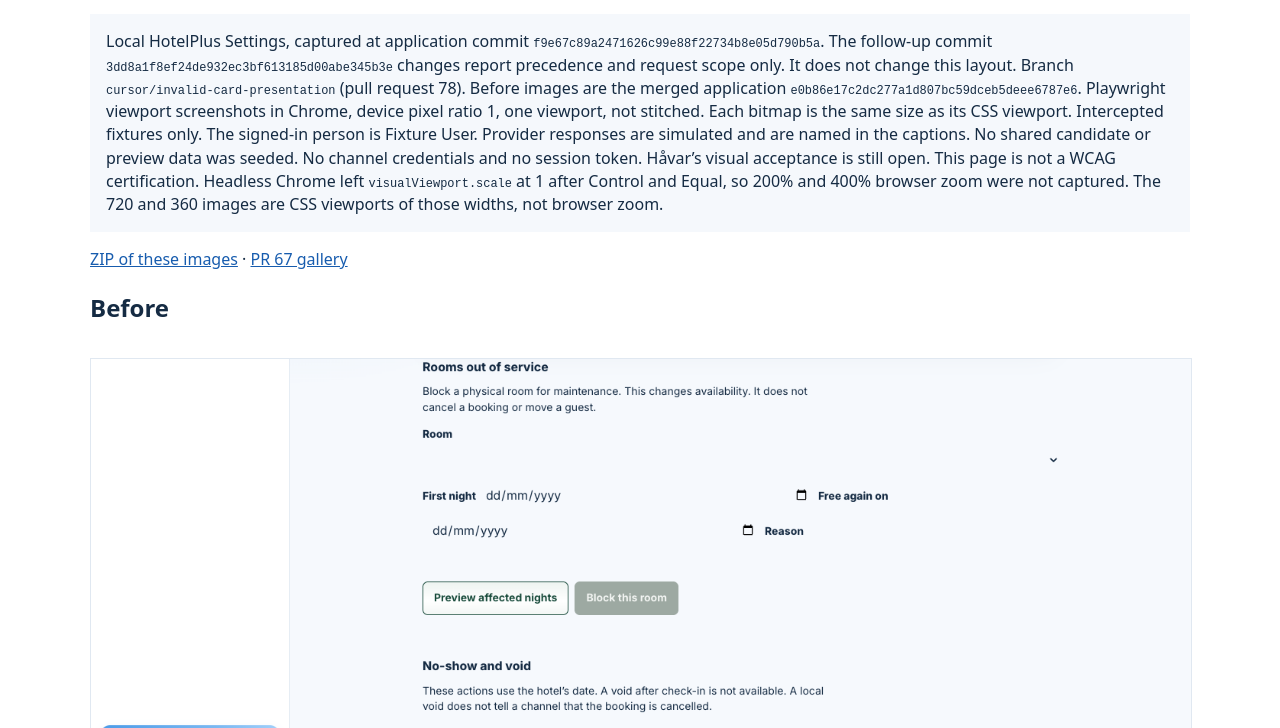
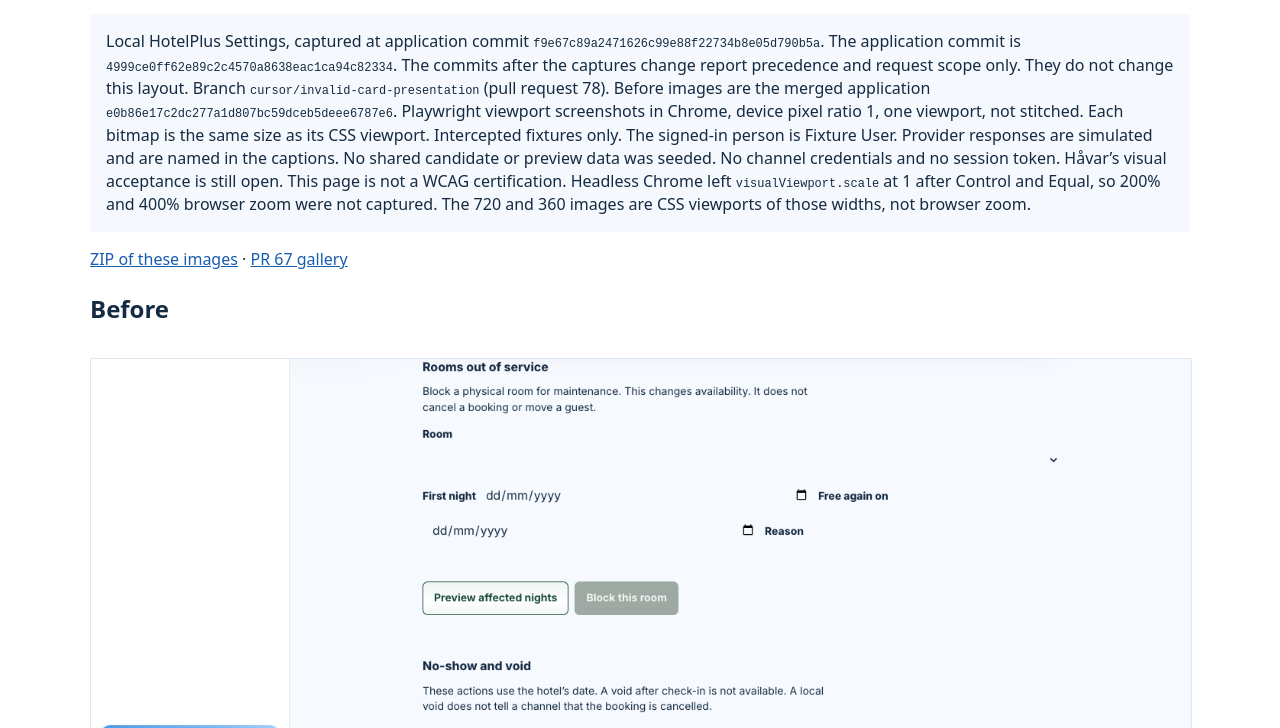
Before and after one commit to mzungukali/hotelplus-pr67-visual-handoff, a plain HTML site: page invalid-card/index.html in a window 1280 px wide. Shown: the part 72-800 px from the top of the page. Drawn offline with Linux system fonts and the light colour scheme.

Commit message:
Point the invalid-card gallery at the reviewed application commit.
Co-authored-by: Cursor <cursoragent@cursor.com>

```diff
--- a/invalid-card/index.html
+++ b/invalid-card/index.html
@@ -19,9 +19,9 @@
     <p class="note">
       Local HotelPlus Settings, captured at application commit
       <code>f9e67c89a2471626c99e88f22734b8e05d790b5a</code>.
-      The follow-up commit
-      <code>3dd8a1f8ef24de932ec3bf613185d00abe345b3e</code>
-      changes report precedence and request scope only. It does not change this layout.
+      The application commit is
+      <code>4999ce0ff62e89c2c4570a8638eac1ca94c82334</code>.
+      The commits after the captures change report precedence and request scope only. They do not change this layout.
       Branch <code>cursor/invalid-card-presentation</code> (pull request 78).
       Before images are the merged application
       <code>e0b86e17c2dc277a1d807bc59dceb5deee6787e6</code>.
```
Also changed, not shown: 1 other file.
